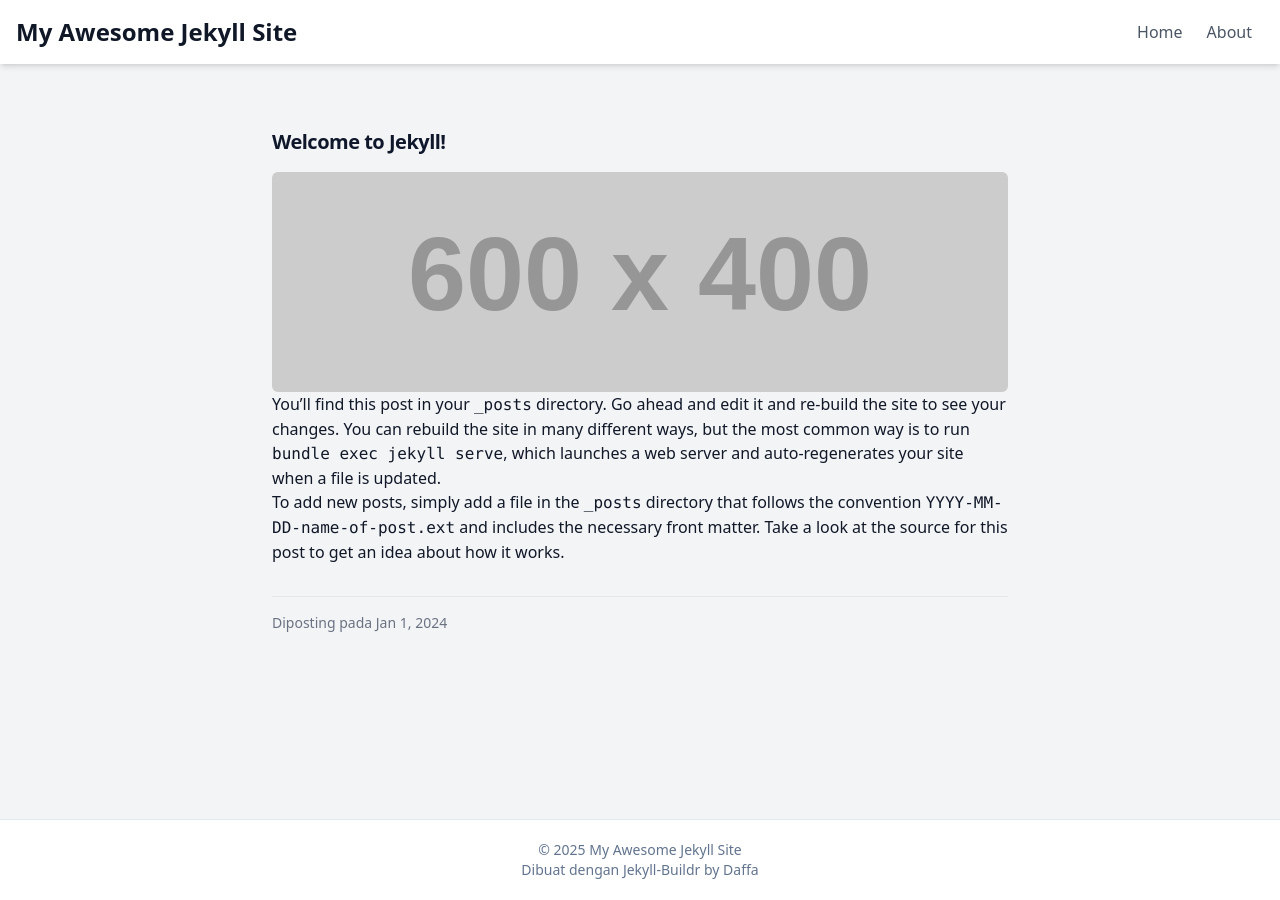
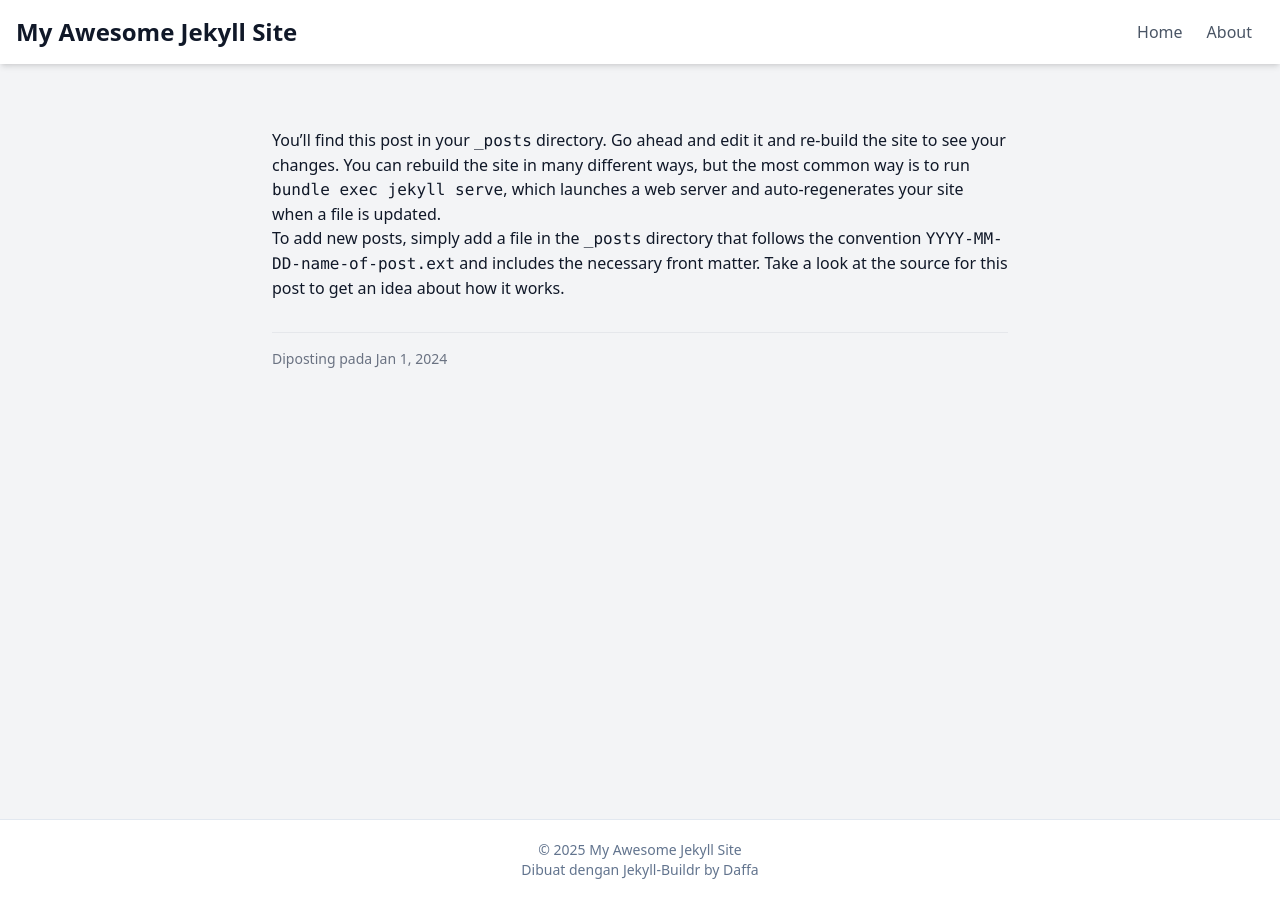
Before and after one commit to daffadevhosting/jekyll-tailwind-boilerplate, a Jekyll site: the page built from _posts/2024-01-01-welcome-to-jekyll.md, in a window 1280 px wide. Built offline with Jekyll 4.4.1, drawn with Linux system fonts in a browser that asks for light colours.

Commit message:
buildr: update post.html

```diff
--- a/_layouts/post.html
+++ b/_layouts/post.html
@@ -2,12 +2,6 @@
 layout: default
 ---
 <article class="post h-entry px-4 py-8 max-w-3xl mx-auto" itemscope itemtype="http://schema.org/BlogPosting">
-
-        <h2 class="mb-4 text-xl font-bold tracking-tight text-slate-900 dark:text-white transition-colors">
-          {{ page.title }}
-        </h2>
-
-        <img src="{{ page.image | relative_url }}" alt="{{ page.title }}" class="w-full h-55 rounded-md object-cover">
 
   <div class="post-content e-content prose prose-lg dark:prose-invert" itemprop="articleBody">
     {{ content }}
@@ -22,10 +16,10 @@ layout: default
       <br>
       Kategori:
       {%- for tag in page.tags -%}
-        <a href="/tags/{{ tag | slugify }}/" class="text-purple-600 dark:text-purple-400 hover:underline">#{{ tag }}</a>{%- unless forloop.last -%},{%- endunless -%}
+        <a href="{{ site.baseurl }}/tags/{{ tag | slugify }}/" class="text-purple-600 dark:text-purple-400 hover:underline">#{{ tag }}</a>{%- unless forloop.last -%},{%- endunless -%}
       {%- endfor -%}
     {%- endif -%}
   </div>
 
-  <a class="u-url" href="{{ page.url | relative_url }}" hidden></a>
+  <a class="u-url" href="{{ site.baseurl }}{{ page.url | relative_url }}" hidden></a>
 </article>
```
